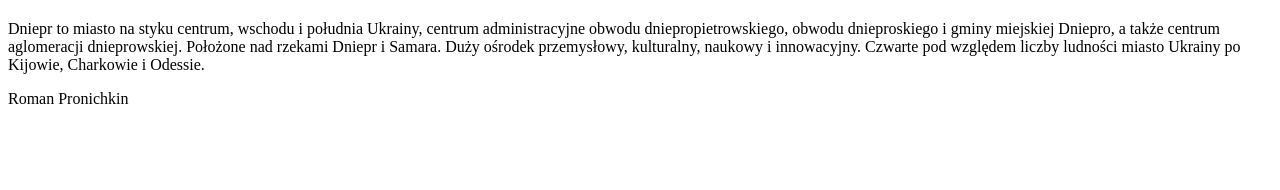
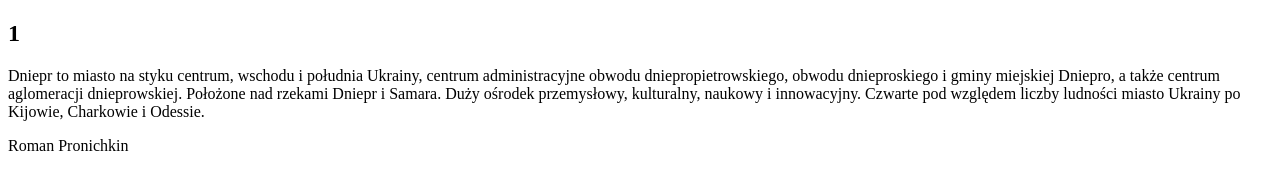
Before and after one commit to RomanPronichkin/moja-strona, a plain HTML site: page index.html in a window 1280 px wide. Drawn offline with Linux system fonts and the light colour scheme.

Commit message:
index.html

```diff
--- a/index.html
+++ b/index.html
@@ -7,7 +7,7 @@
 <body>
     <main>
         <section>
-            <h2></h2>
+            <h2>1</h2>
             <p>Dniepr to miasto na styku centrum, wschodu i południa Ukrainy, centrum administracyjne obwodu dniepropietrowskiego, obwodu dnieproskiego i gminy miejskiej Dniepro, a także centrum aglomeracji dnieprowskiej. Położone nad rzekami Dniepr i Samara. Duży ośrodek przemysłowy, kulturalny, naukowy i innowacyjny. Czwarte pod względem liczby ludności miasto Ukrainy po Kijowie, Charkowie i Odessie.</p>
         </section>
     </main>
```
